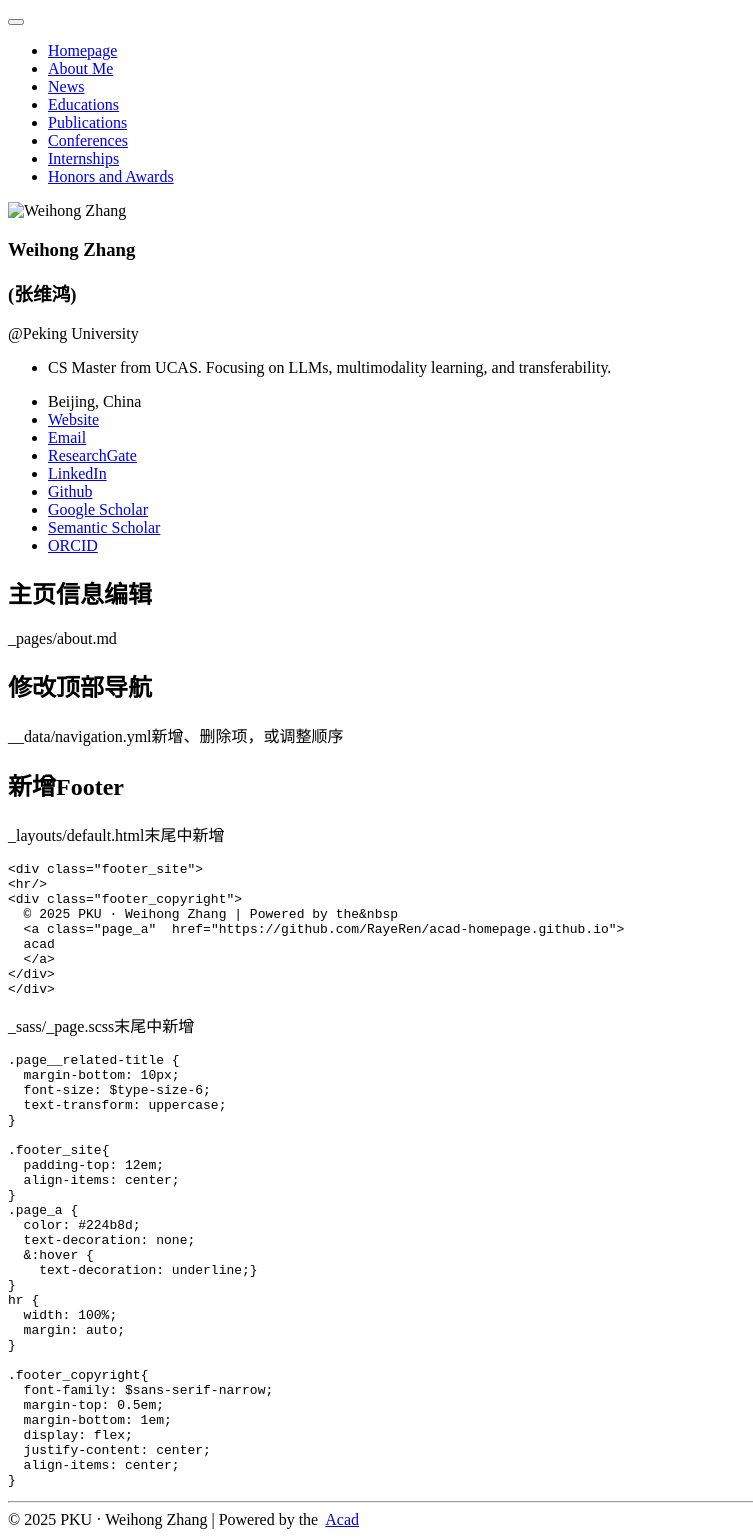
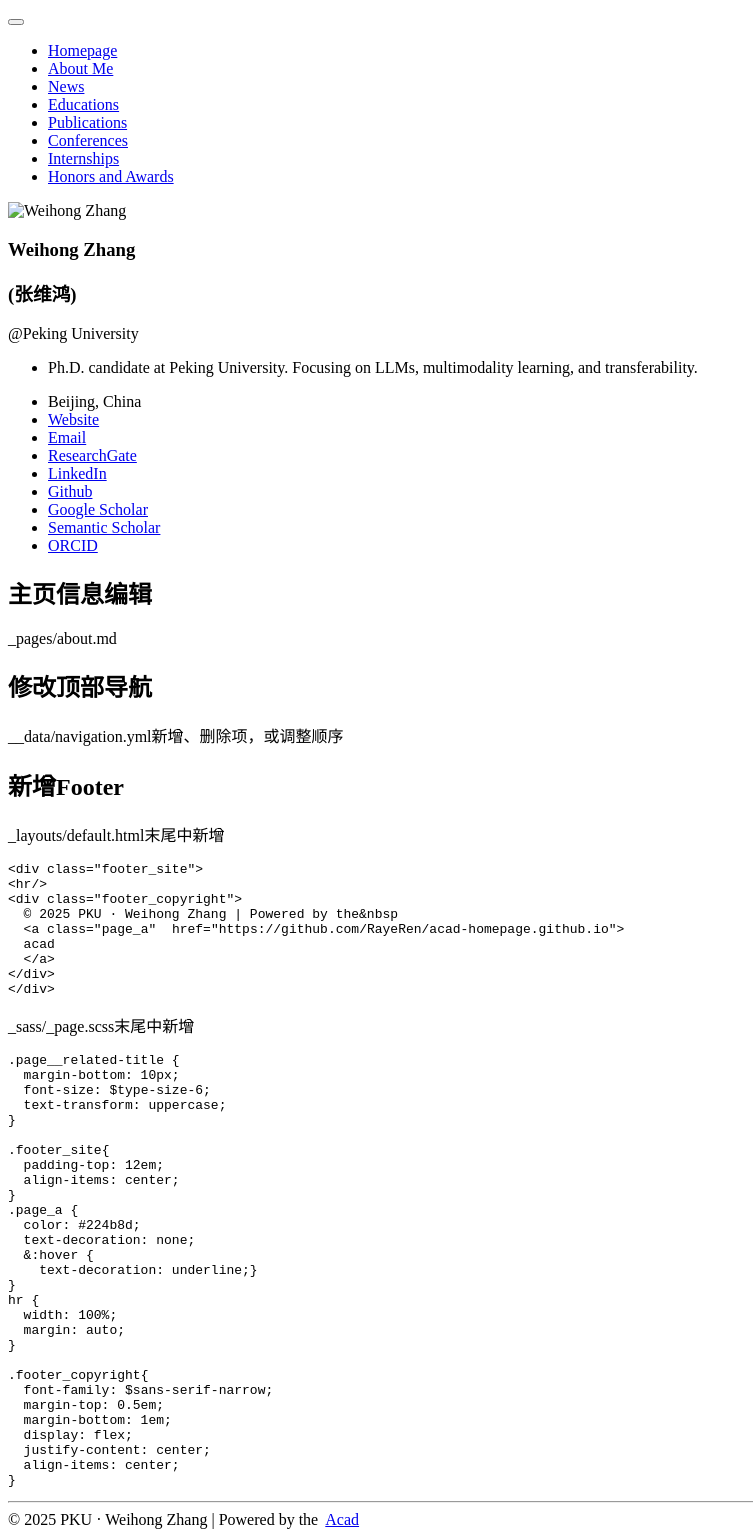
Before and after one commit to brian-zZZ/brian-zZZ.github.io, a Jekyll site: the page built from Usage.md, in a window 1280 px wide. Shown: the whole page, without its empty margins (0-753 px from the left). Built offline with Jekyll 4.4.1, drawn with Linux system fonts in a browser that asks for light colours; our own code applies the rules of GitHub Pages for plain Markdown files.

Commit message:
Update university info

```diff
--- a/_config.yml
+++ b/_config.yml
@@ -7,7 +7,7 @@
 
 # Site Settings
 title                    : "Weihong Zhang (张维鸿)"
-description              : "CS Master from UCAS. Focusing on LLMs, multimodality learning, and transferability."
+description              : "Ph.D. candidate at Peking University. Focusing on LLMs, multimodality learning, and transferability."
 repository               : "brian-zZZ/brian-zzz.github.io"
 google_scholar_stats_use_cdn : true
 
@@ -29,7 +29,7 @@ author:
   employer         :
   pubmed           :
   googlescholar    : "https://scholar.google.com/citations?user=P7wwiSMAAAAJ"
-  email            : "brian_zwh@163.com"
+  email            : "weihongzhang25@stu.pku.edu.cn"
   researchgate     : "https://www.researchgate.net/profile/Weihong-Zhang-5"
   semanticscholar  : author/Weihong-Zhang/2218843793
   uri              : "https:///whongzhang.github.io"
```
